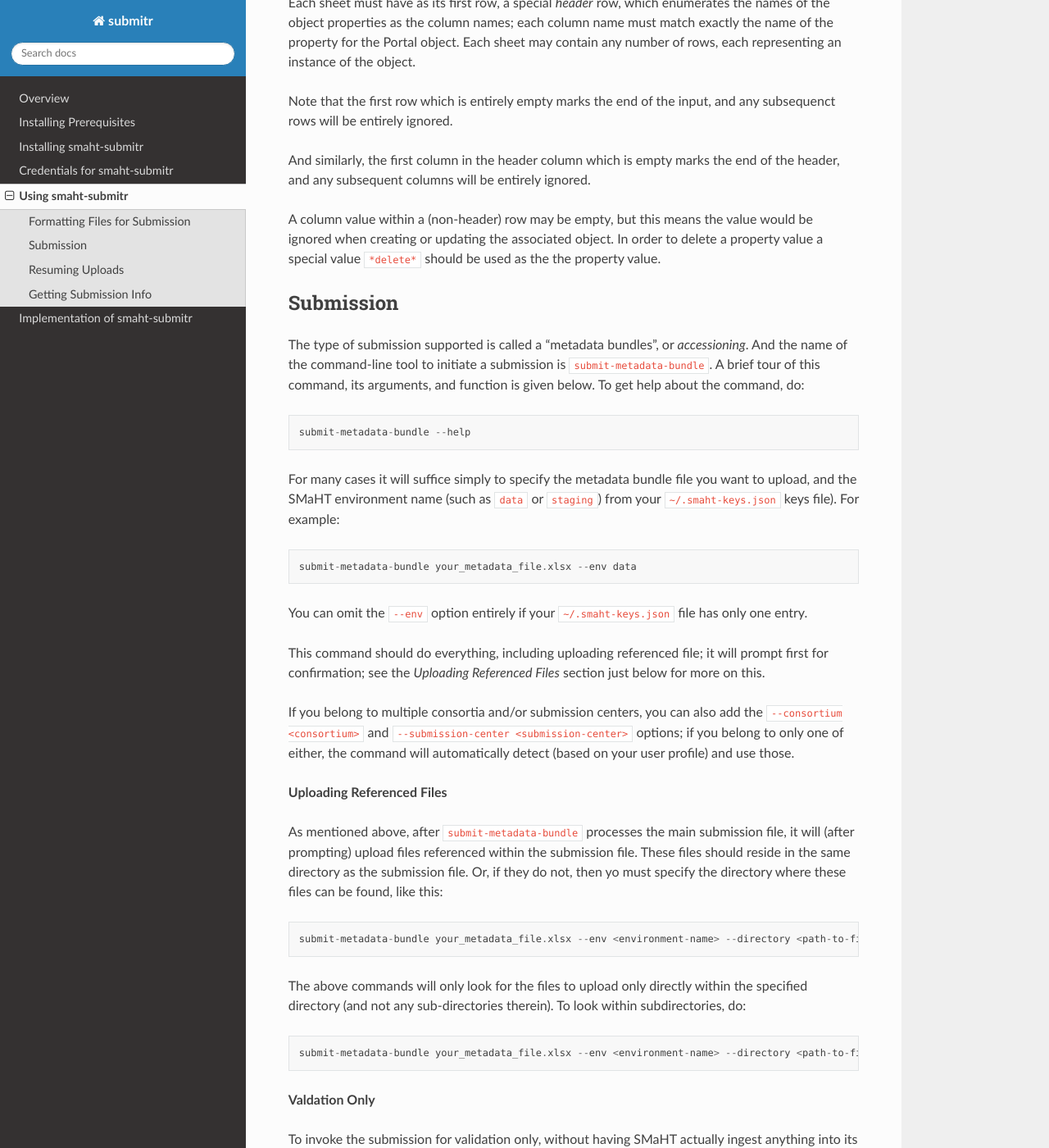
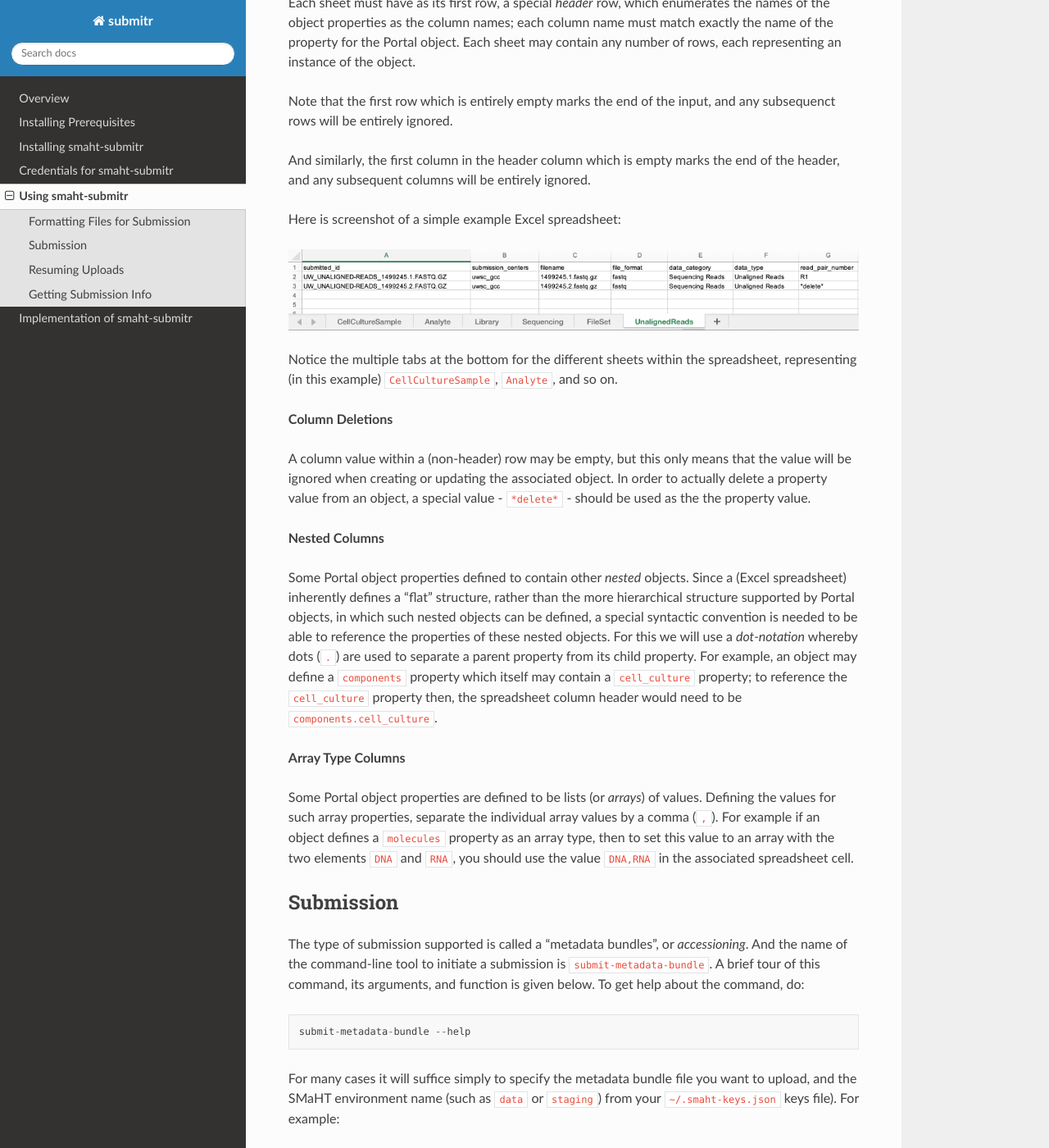
Before and after one commit to smaht-dac/submitr, a Sphinx documentation site: the page built from docs/source/usage.rst, in a window 1280 px wide and 1400 px high, scrolled down 491 px. Shown: the whole window at 82% size. Built offline with Sphinx 7.4.7 and the Read the Docs theme 2.0.0, drawn with Linux system fonts in a browser that asks for light colours.

Commit message:
documentation

```diff
--- a/docs/source/index.rst
+++ b/docs/source/index.rst
@@ -19,6 +19,10 @@ Overview
 ------------------------------------------------
 smaht-submitr: A remote file submitter for SMaHT
 ------------------------------------------------
+
+.. image:: _static/images/somescreenshot.png
+    :target: https://github.com/smaht-dac/submitr/actions
+    :alt: Build Status
 
 .. image:: https://github.com/smaht-dac/submitr/actions/workflows/main.yml/badge.svg
     :target: https://github.com/smaht-dac/submitr/actions
--- a/docs/source/usage.rst
+++ b/docs/source/usage.rst
@@ -26,9 +26,39 @@ Note that the first row which is entirely empty marks the end of the input, and
 And similarly, the first column in the header column which is empty marks the end of the header,
 and any subsequent columns will be entirely ignored.
 
-A column value within a (non-header) row may be empty, but this means the value would be ignored
-when creating or updating the associated object. In order to delete a property value a special
-value ``*delete*`` should be used as the the property value.
+Here is screenshot of a simple example Excel spreadsheet:
+
+.. image:: _static/images/excel_screenshot.png
+    :target: _static/images/excel_screenshot.png
+    :alt: Excel Spreadsheet Screenshot
+
+Notice the multiple tabs at the bottom for the different sheets within the spreadsheet,
+representing (in this example) ``CellCultureSample``, ``Analyte``, and so on.
+
+**Column Deletions**
+
+A column value within a (non-header) row may be empty, but this only means that the value will be ignored
+when creating or updating the associated object. In order to actually delete a property value from an object,
+a special value - ``*delete*`` - should be used as the the property value.
+
+**Nested Columns**
+
+Some Portal object properties defined to contain other `nested` objects.
+Since a (Excel spreadsheet) inherently defines a "flat" structure,
+rather than the more hierarchical structure supported by Portal objects, in which such nested objects can be defined,
+a special syntactic convention is needed to be able to reference the properties of these nested objects.
+For this we will use a `dot-notation` whereby dots (``.``) are used to separate a parent property from its child property.
+For example, an object may define a ``components`` property which itself may contain a ``cell_culture`` property;
+to reference the ``cell_culture`` property then, the spreadsheet column header would need to be ``components.cell_culture``.
+
+
+**Array Type Columns**
+
+Some Portal object properties are defined to be lists (or `arrays`) of values.
+Defining the values for such array properties, separate the individual array values by a comma (``,``).
+For example if an object defines a ``molecules`` property as an array type, then to set this
+value to an array with the two elements ``DNA`` and ``RNA``, you should use the value ``DNA,RNA`` in the associated spreadsheet cell.
+
 
 Submission
 ==========
```
Also changed, not shown: docs/source/_static/images/excel_screenshot.png (added).
